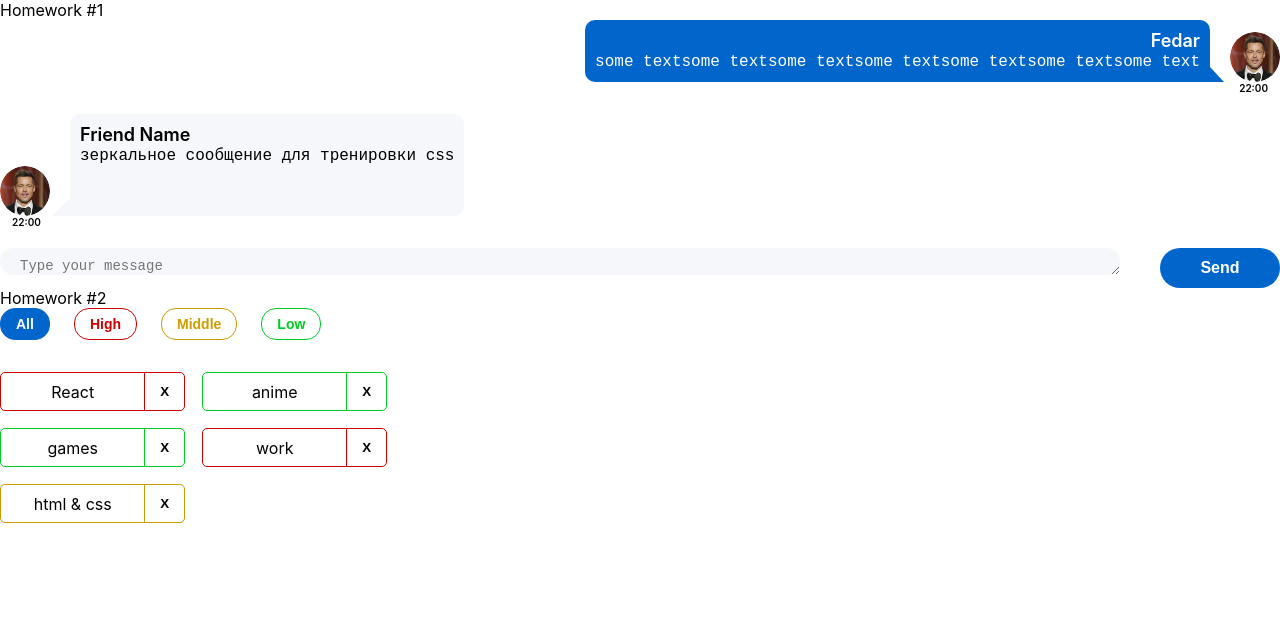
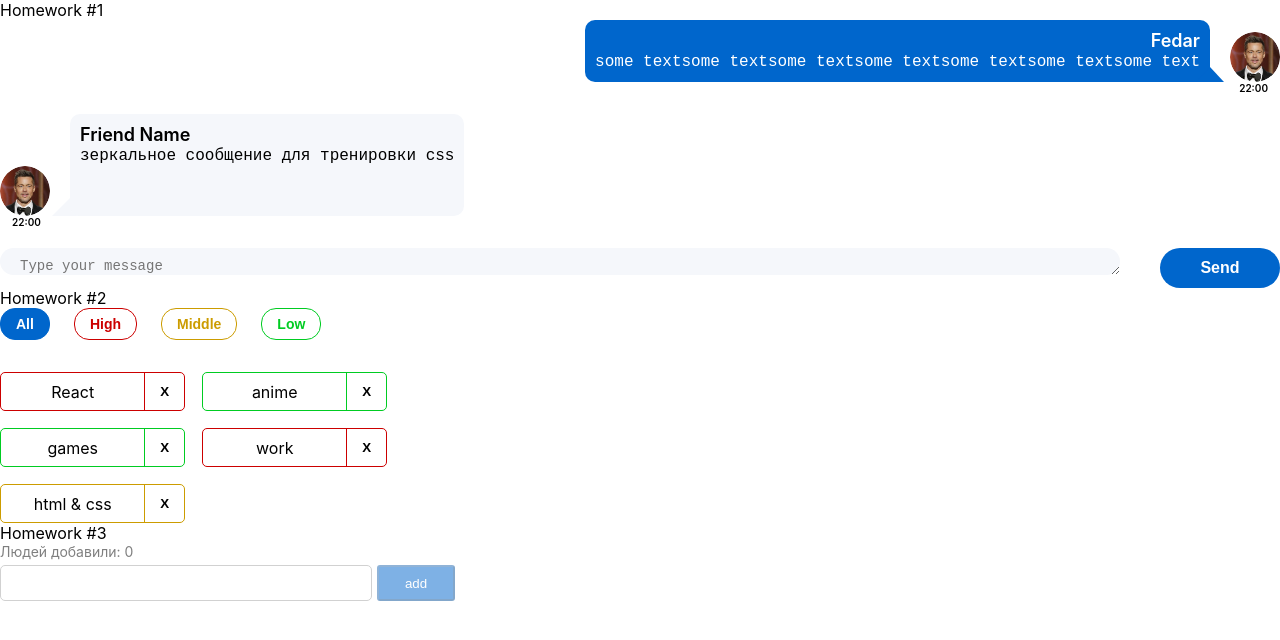
Before and after one commit to Graf-12/HWS, a React (Create React App) app: page / in a window 1280 px wide. Shown: the top 640 px of the page. Built offline with nearby package versions, Linux system fonts and the light colour scheme.

Commit message:
hw3 commit

```diff
--- a/src/s1-main/App.tsx
+++ b/src/s1-main/App.tsx
@@ -2,6 +2,7 @@
 import s from './App.module.css'
 import HW1 from '../s2-homeworks/hw01/HW1'
 import HW2 from "../s2-homeworks/hw02/HW2";
+import HW3 from "../s2-homeworks/hw03/HW3";
 
 function App() {
     return (
@@ -9,7 +10,7 @@
             <HW1/>
             {/*раскомментировать по ходу выполнения*/}
             <HW2/>
-            {/*<HW3/>*/}
+            <HW3/>
             {/*<HW4/>*/}
 
             {/*при выполнении дз 5 и более - закомментировать здесь дз 1-4, так как они есть внутри дз 5*/}
--- a/src/s2-homeworks/hw03/Greeting.module.css
+++ b/src/s2-homeworks/hw03/Greeting.module.css
@@ -1,35 +1,98 @@
 .greetingForm {
+    display: flex;
+    flex-direction: column;
+    gap: 0;
+    margin-bottom: 32px;
 }
 
 .inputAndButtonContainer {
+    display: flex;
+    flex-direction: row
 }
 
 .error {
+    width: 165px;
+    height: 17px;
+    font-style: normal;
+    font-weight: 400;
+    font-size: 14px;
+    line-height: 17px;
+    color: #CC0000;
+
 }
 
 .input {
+    height: 36px;
+    width: 372px;
+    border-radius: 5px;
+    margin: 5px 5px 5px 0;
+    border: 1px solid #D1D1D1;
+    font-size: 16px;
+    font-weight: 500;
+    line-height: 20px;
+    letter-spacing: 0;
+    text-align: left;
+    padding-left: 5px;
+
 }
 
 .input:focus {
 }
 
 .errorInput {
+    height: 36px;
+    width: 372px;
+    border-radius: 5px;
+    margin: 5px 5px 5px 0;
+    border: 1px solid #ff0000;
+    font-size: 16px;
+    font-weight: 500;
+    line-height: 20px;
+    letter-spacing: 0;
+    text-align: left;
+    padding-left: 5px;
+
 }
 
 .button {
+    height: 36px;
+    width: 78px;
+    border-radius: 3px;
+    padding: 5px 24px 5px 24px;
+    color: white;
+    background:  #06c;
+    margin: 5px 0;
+
 }
 
 .button:focus {
+    border-radius: 0;
 }
 
 .button:active {
+    opacity: 0;
 }
 
 .button:disabled {
+    opacity: 50%;
 }
 
 .text {
+    font-size: 14px;
+    font-weight: 400;
+    line-height: 17px;
+    letter-spacing: 0;
+    text-align: left;
+    color: rgba(0, 0, 0, 0.5);
+
+
 }
 
 .greeting {
+    font-style: normal;
+    font-weight: 500;
+    font-size: 14px;
+    line-height: 17px;
+    color: #000000;
+
 }
--- a/src/s2-homeworks/hw03/Greeting.tsx
+++ b/src/s2-homeworks/hw03/Greeting.tsx
@@ -2,14 +2,14 @@
 import s from './Greeting.module.css'
 
 type GreetingPropsType = {
-    name: any // need to fix any
-    setNameCallback: any // need to fix any
-    addUser: any // need to fix any
-    onBlur: any // need to fix any
-    onEnter: any // need to fix any
-    error: any // need to fix any
-    totalUsers: any // need to fix any
-    lastUserName?: any // need to fix any
+    name: string
+    setNameCallback: (e:ChangeEvent<HTMLInputElement>) => void
+    addUser: () => void
+    onBlur: () => void
+    onEnter: (e:KeyboardEvent<HTMLInputElement>) => void
+    error: string
+    totalUsers: number
+    lastUserName?: string
 }
 
 // презентационная компонента (для верстальщика)
@@ -25,7 +25,7 @@
         lastUserName,
     } // деструктуризация пропсов
 ) => {
-    const inputClass = s.errorInput // need to fix with (?:)
+    const inputClass = error?s.errorInput:s.input // need to fix with (?:)
 
     return (
         <div id={'hw3-form'} className={s.greetingForm}>
--- a/src/s2-homeworks/hw03/GreetingContainer.tsx
+++ b/src/s2-homeworks/hw03/GreetingContainer.tsx
@@ -3,18 +3,29 @@
 import { UserType } from './HW3'
 
 type GreetingContainerPropsType = {
-    users: any // need to fix any
-    addUserCallback: any // need to fix any
+    users: UserType[]
+    addUserCallback: (name:string) => void
 }
 
-export const pureAddUser = (name: any, setError: any, setName: any, addUserCallback: any) => {
-    // если имя пустое - показать ошибку, иначе - добавить юзера и очистить инпут
+export const pureAddUser = (name: string, setError: (error:string)=>void, setName: (name:string)=>void, addUserCallback: (name:string)=>void) => {
+    if (name.trim() !== '') {
+        addUserCallback(name)
+        setName('')
+    } else {
+        setError('Error, write your name.')
+    }
 }
 
-export const pureOnBlur = (name: any, setError: any) => { // если имя пустое - показать ошибку
+export const pureOnBlur = (name: string, setError: (error:string)=>void) => {
+    if (name.trim() === '') {
+        setError('Error, write your name.')
+    }
 }
 
-export const pureOnEnter = (e: any, addUser: any) => { // если нажата кнопка Enter - добавить
+export const pureOnEnter = (e: KeyboardEvent<HTMLInputElement>, addUser: ()=>void) => {
+    if(e.key === 'Enter') {
+        addUser()
+    }
 }
 
 // более простой и понятный для новичков
@@ -26,11 +37,11 @@
     addUserCallback,
 }) => {
     // деструктуризация пропсов
-    const [name, setName] = useState<any>('') // need to fix any
-    const [error, setError] = useState<any>('') // need to fix any
+    const [name, setName] = useState<string>('')
+    const [error, setError] = useState<string>('')
 
-    const setNameCallback = (e: any) => { // need to fix any
-        setName('some name') // need to fix
+    const setNameCallback = (e: ChangeEvent<HTMLInputElement>) => {
+        setName(e.currentTarget.value)
 
         error && setError('')
     }
@@ -42,12 +53,12 @@
         pureOnBlur(name, setError)
     }
 
-    const onEnter = (e: any) => {
+    const onEnter = (e: KeyboardEvent<HTMLInputElement>) => {
         pureOnEnter(e, addUser)
     }
 
-    const totalUsers = 0 // need to fix
-    const lastUserName = 'some name' // need to fix
+    const totalUsers = users.length
+    const lastUserName = users.length > 0 ? users[users.length - 1].name : ''
 
     return (
         <Greeting
--- a/src/s2-homeworks/hw03/HW3.tsx
+++ b/src/s2-homeworks/hw03/HW3.tsx
@@ -1,5 +1,5 @@
-import React, { useState } from 'react'
-import { v1 } from 'uuid'
+import React, {useState} from 'react'
+import {v1} from 'uuid'
 import s2 from '../../s1-main/App.module.css'
 import GreetingContainer from './GreetingContainer'
 
@@ -19,20 +19,20 @@
 
 // types
 export type UserType = {
-    _id: any // need to fix any
-    name: any // need to fix any
+    _id: string
+    name: string
 }
 
-export const pureAddUserCallback = (name: any, setUsers: any, users: any) => { // need to fix any
-    const user = { // need to fix
-    }
+export const pureAddUserCallback = (name: string, setUsers: (u: UserType[]) => void, users: UserType[]) => {
+    const user = {_id: v1(), name: name}
+
     setUsers([...users, user])
 }
 
 const HW3 = () => {
-    const [users, setUsers] = useState<any>([]) // need to fix any
+    const [users, setUsers] = useState<UserType[]>([])
 
-    const addUserCallback = (name: any) => { // need to fix any
+    const addUserCallback = (name: string) => {
         pureAddUserCallback(name, setUsers, users)
     }
 
```
